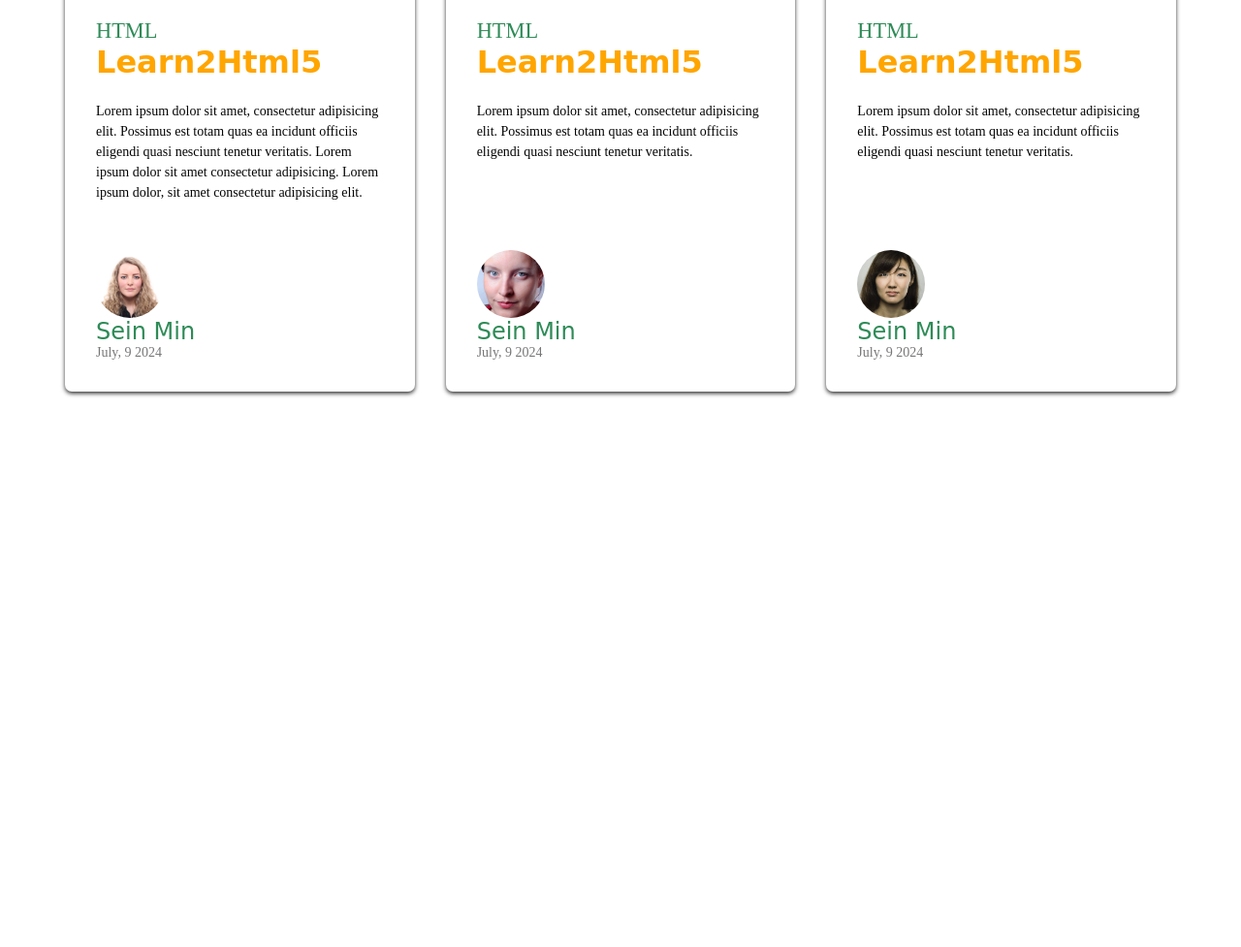
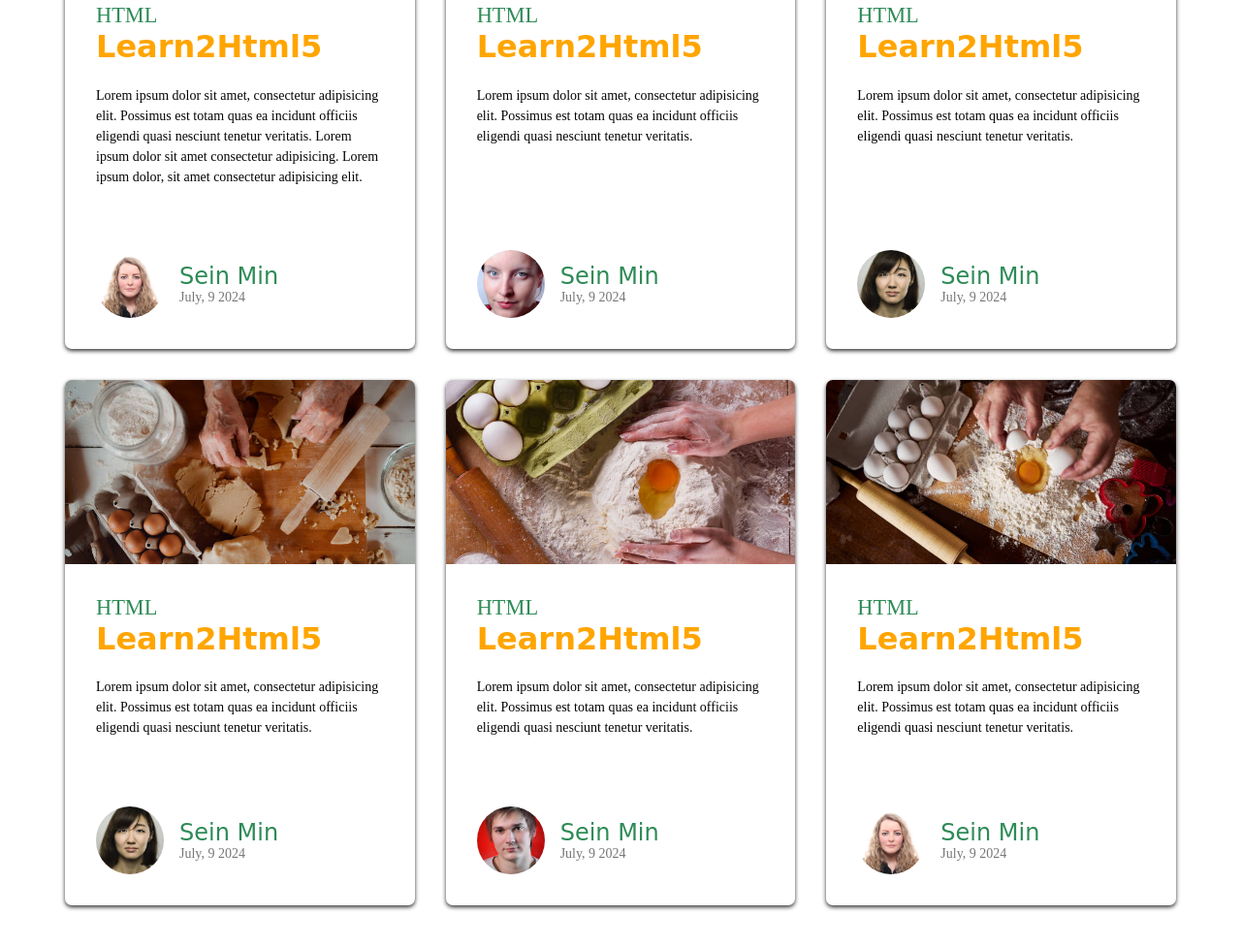
Before and after one commit to SEIN-MIN/Card-Layout-Design, a plain HTML site: page index.html in a window 1280 px wide. Shown: the part 305-1282 px from the top of the page at 97% size. Before the commit the page ends 800 px from the top, so only its background shows below. Drawn offline with Linux system fonts and the light colour scheme.

Commit message:
fix the last two item in one line

```diff
--- a/index.html
+++ b/index.html
@@ -17,9 +17,12 @@
                     <p class="card-description">Lorem ipsum dolor sit amet, consectetur adipisicing elit. Possimus est totam quas ea incidunt officiis eligendi quasi nesciunt tenetur veritatis. Lorem ipsum dolor sit amet consectetur adipisicing.  Lorem ipsum dolor, sit amet consectetur adipisicing elit.</p>
                     <div class="card-post-info">
                         <img src="./images/f1f.jpg" alt="the girl who bakes the cake" class="card-avatar">
+
+                    <div class="post">
+                        <div class="card-author">Sein Min</div>
+                        <time class="card-date" datetime="">July, 9 2024</time>
                     </div>
-                    <div class="card-author">Sein Min</div>
-                    <time class="card-date" datetime="">July, 9 2024</time>
+                    </div>
                 </div>
             </a>
         </article><article class="card">
@@ -31,9 +34,12 @@
                     <p class="card-description">Lorem ipsum dolor sit amet, consectetur adipisicing elit. Possimus est totam quas ea incidunt officiis eligendi quasi nesciunt tenetur veritatis.</p>
                     <div class="card-post-info">
                         <img src="./images/f2f.jpg" alt="the girl who bakes the cake" class="card-avatar">
+
+                    <div class="post">
+                        <div class="card-author">Sein Min</div>
+                        <time class="card-date" datetime="">July, 9 2024</time>
                     </div>
-                    <div class="card-author">Sein Min</div>
-                    <time class="card-date" datetime="">July, 9 2024</time>
+                    </div>
                 </div>
             </a>
         </article>
@@ -46,9 +52,66 @@
                     <p class="card-description">Lorem ipsum dolor sit amet, consectetur adipisicing elit. Possimus est totam quas ea incidunt officiis eligendi quasi nesciunt tenetur veritatis.</p>
                     <div class="card-post-info">
                         <img src="./images/f3f.jpg" alt="the girl who bakes the cake" class="card-avatar">
+
+                        <div class="post">
+                            <div class="card-author">Sein Min</div>
+                            <time class="card-date" datetime="">July, 9 2024</time>
+                        </div>
                     </div>
-                    <div class="card-author">Sein Min</div>
-                    <time class="card-date" datetime="">July, 9 2024</time>
+                </div>
+            </a>
+        </article>
+        <article class="card">
+            <a href="#" class="card-link">
+                <img src="./images/c4p.jpg" alt="baking cake image" class="card-img">
+                <div class="card-body">
+                    <span class="card-category">HTML</span>
+                    <h2 class="card-title">Learn2Html5</h2>
+                    <p class="card-description">Lorem ipsum dolor sit amet, consectetur adipisicing elit. Possimus est totam quas ea incidunt officiis eligendi quasi nesciunt tenetur veritatis.</p>
+                    <div class="card-post-info">
+                        <img src="./images/f3f.jpg" alt="the girl who bakes the cake" class="card-avatar">
+
+                        <div class="post">
+                            <div class="card-author">Sein Min</div>
+                            <time class="card-date" datetime="">July, 9 2024</time>
+                        </div>
+                    </div>
+                </div>
+            </a>
+        </article>
+        <article class="card">
+            <a href="#" class="card-link">
+                <img src="./images/c5p.jpg" alt="baking cake image" class="card-img">
+                <div class="card-body">
+                    <span class="card-category">HTML</span>
+                    <h2 class="card-title">Learn2Html5</h2>
+                    <p class="card-description">Lorem ipsum dolor sit amet, consectetur adipisicing elit. Possimus est totam quas ea incidunt officiis eligendi quasi nesciunt tenetur veritatis.</p>
+                    <div class="card-post-info">
+                        <img src="./images/m1f.jpg" alt="the girl who bakes the cake" class="card-avatar">
+
+                        <div class="post">
+                            <div class="card-author">Sein Min</div>
+                            <time class="card-date" datetime="">July, 9 2024</time>
+                        </div>
+                    </div>
+                </div>
+            </a>
+        </article>
+        <article class="card">
+            <a href="#" class="card-link">
+                <img src="./images/c6p.jpg" alt="baking cake image" class="card-img">
+                <div class="card-body">
+                    <span class="card-category">HTML</span>
+                    <h2 class="card-title">Learn2Html5</h2>
+                    <p class="card-description">Lorem ipsum dolor sit amet, consectetur adipisicing elit. Possimus est totam quas ea incidunt officiis eligendi quasi nesciunt tenetur veritatis.</p>
+                    <div class="card-post-info">
+                        <img src="./images/f1f.jpg" alt="the girl who bakes the cake" class="card-avatar">
+
+                        <div class="post">
+                            <div class="card-author">Sein Min</div>
+                            <time class="card-date" datetime="">July, 9 2024</time>
+                        </div>
+                    </div>
                 </div>
             </a>
         </article>
--- a/style.css
+++ b/style.css
@@ -40,7 +40,7 @@
 
     &:hover {
       box-shadow: 3px 6px 30px #333;
-      transform: translateY(-5px);
+      transform: translateX(-5px);
     }
   }
 
```
